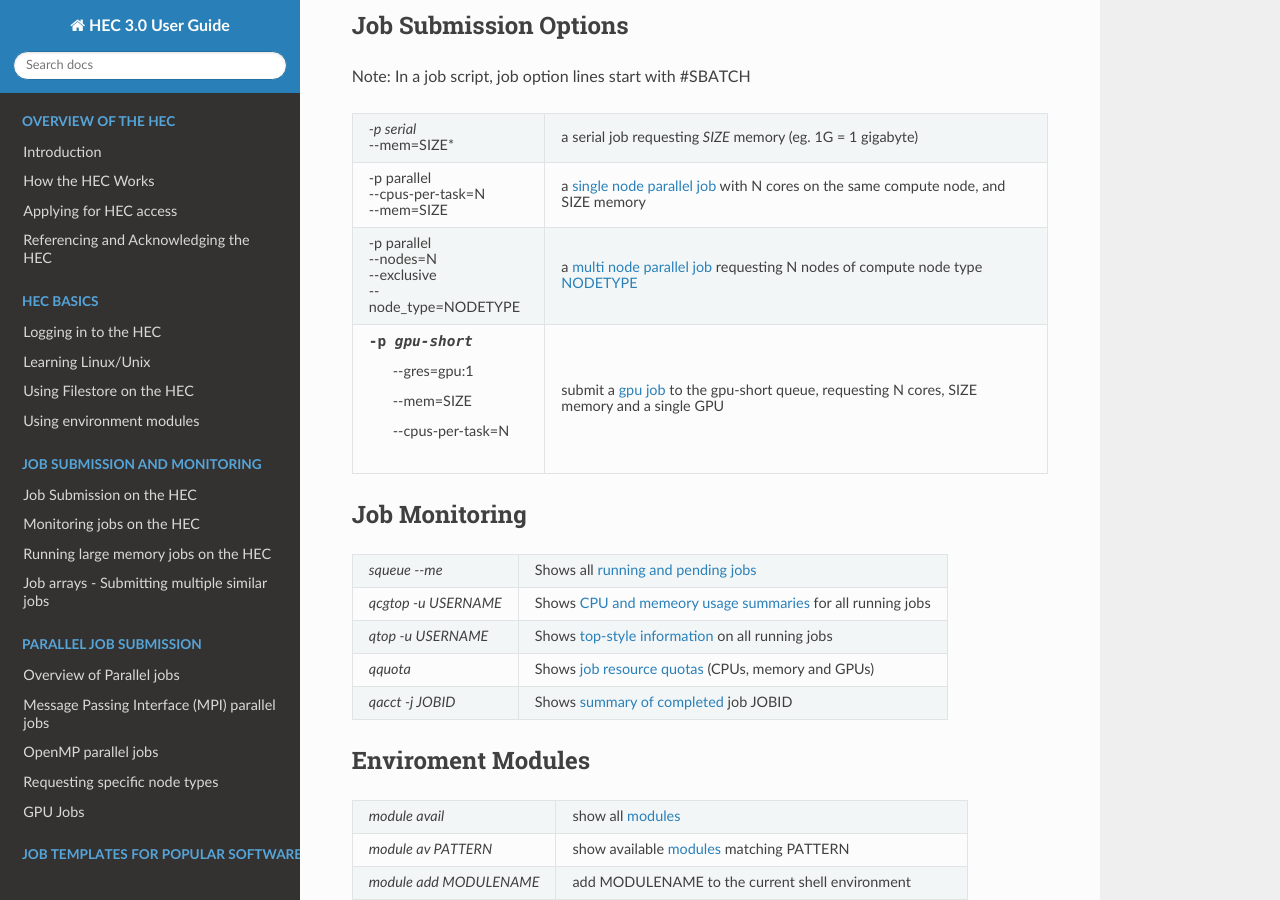
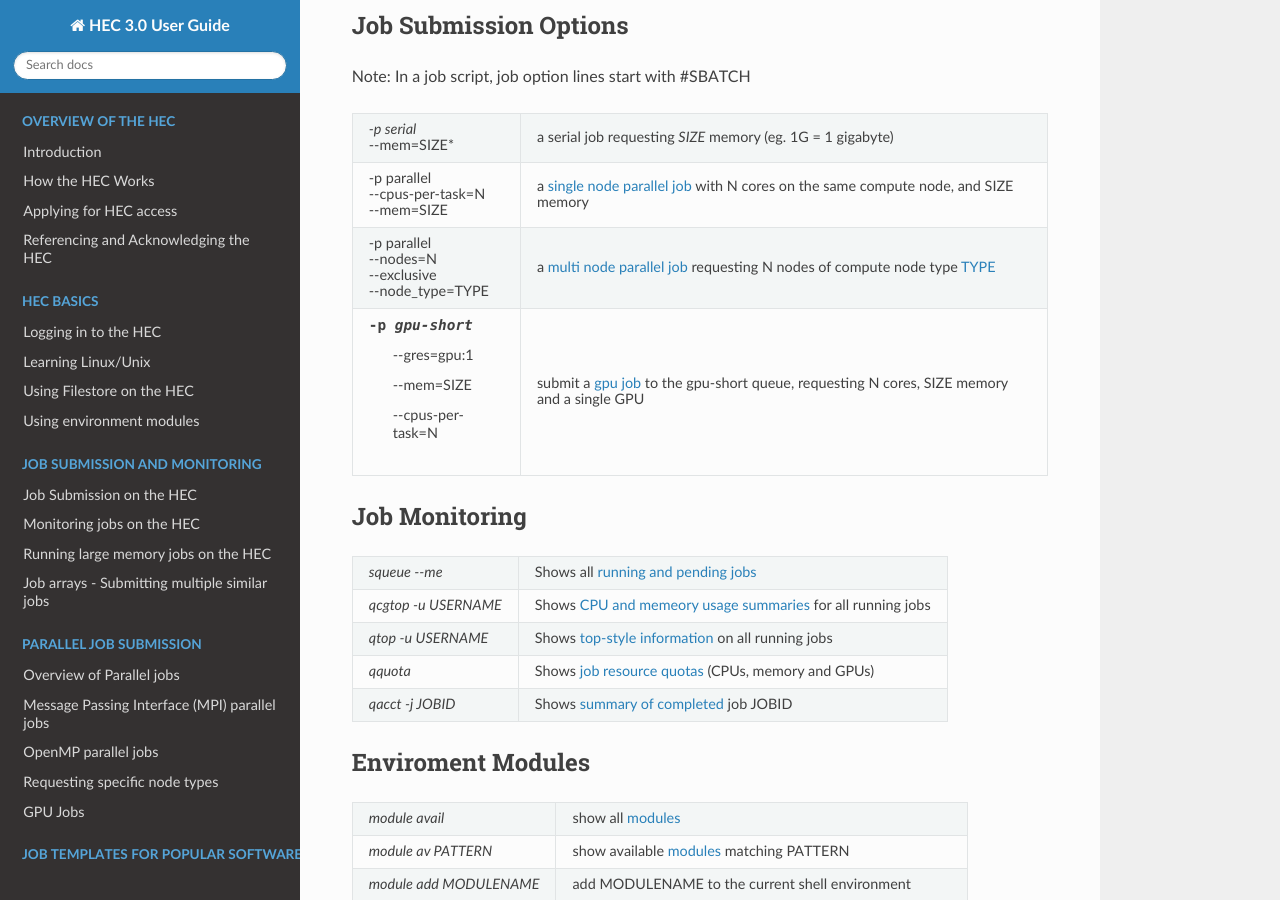
Before and after one commit to MikePacey/Lancaster-HEC, a Sphinx documentation site: the page built from docs/cheatsheet.rst, in a window 1280 px wide and 900 px high, scrolled down 693 px. Built offline with Sphinx 7.4.7 and the Read the Docs theme 3.1.0, drawn with Linux system fonts in a browser that asks for light colours; formulas are drawn with MathJax 3.

Commit message:
test branch

```diff
--- a/docs/cheatsheet.rst
+++ b/docs/cheatsheet.rst
@@ -59,9 +59,9 @@ Note: In a job script, job option lines start with #SBATCH
 
       -\-exclusive
 
-      -\-node_type=NODETYPE
+      -\-node_type=TYPE
 
-    - a :ref:`multi node parallel job<mpi jobs>` requesting N nodes of compute node type :ref:`NODETYPE<node types>`
+    - a :ref:`multi node parallel job<mpi jobs>` requesting N nodes of compute node type :ref:`TYPE<node types>`
 
   * - -p gpu-short
 
```
